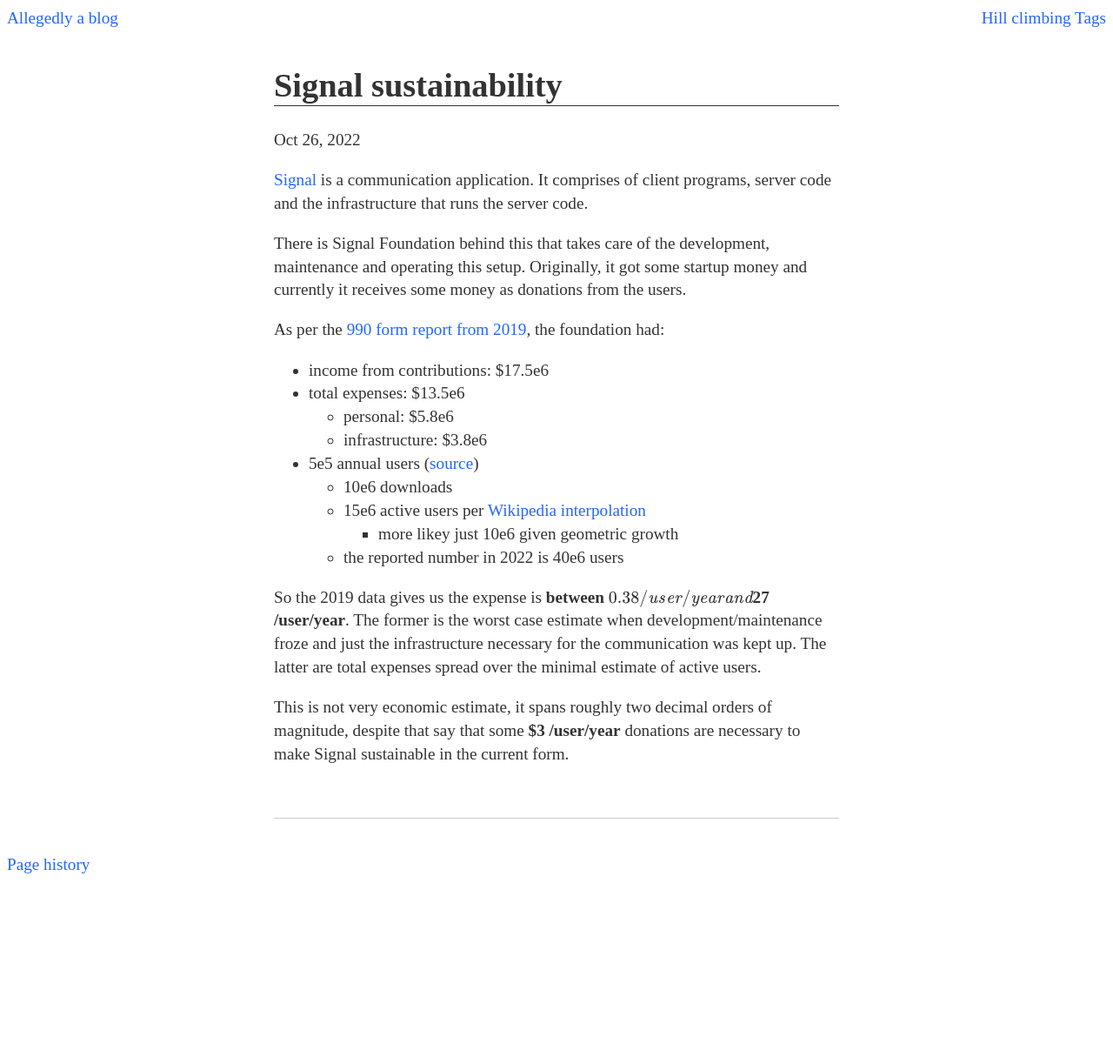
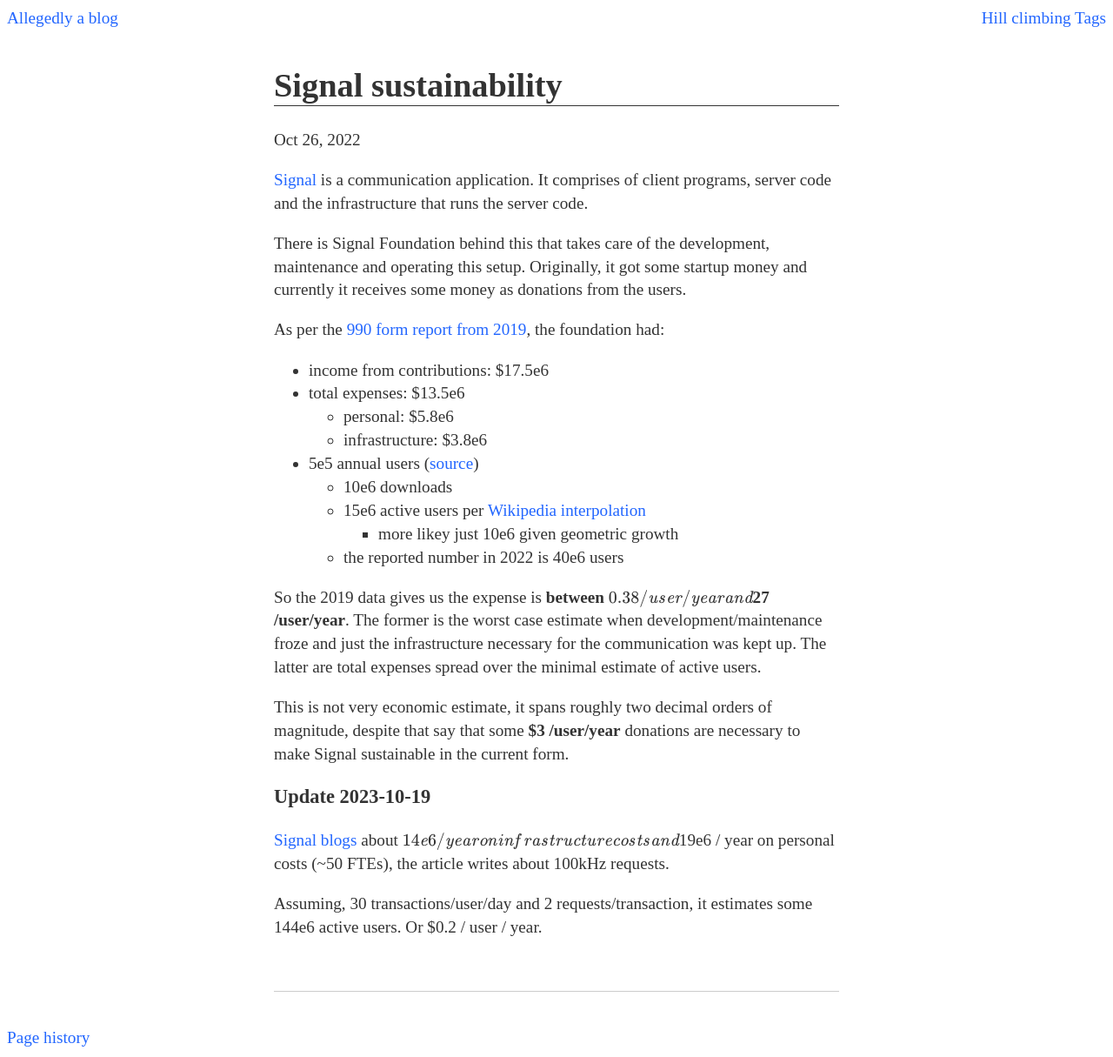
Before and after one commit to Werkov/Werkov.github.io, a Jekyll site: the page built from _posts/2022-10-26-signal.md, in a window 1280 px wide. Shown: the whole page at 87% size. Built offline with Jekyll 4.4.1, drawn with Linux system fonts in a browser that asks for light colours; before the commit the page ends 1016 px from its top, so only the background shows below that.

Commit message:
Signal update

```diff
--- a/_posts/2022-10-26-signal.md
+++ b/_posts/2022-10-26-signal.md
@@ -25,8 +25,8 @@ the foundation had:
       * more likey just 10e6 given geometric growth
     * the reported number in 2022 is 40e6 users
 
-So the 2019 data gives us the expense is **between $0.38 /user/year
-and $27 /user/year**.
+So the 2019 data gives us the expense is **between \$0.38 /user/year
+and \$27 /user/year**.
 The former is the worst case estimate when development/maintenance froze and
 just the infrastructure necessary for the communication was kept up.
 The latter are total expenses spread over the minimal estimate of active users.
@@ -34,3 +34,12 @@ The latter are total expenses spread over the minimal estimate of active users.
 This is not very economic estimate, it spans roughly two decimal orders of
 magnitude, despite that say that some **$3 /user/year** donations are necessary
 to make Signal sustainable in the current form.
+
+### Update 2023-10-19
+
+[Signal blogs](https://signal.org/blog/signal-is-expensive/) about \$14e6 / year
+on infrastructure costs and \$19e6 / year on personal costs (~50 FTEs), the
+article writes about 100kHz requests.
+
+Assuming, 30 transactions/user/day and 2 requests/transaction, it estimates
+some 144e6 active users. Or \$0.2 / user / year.
```
